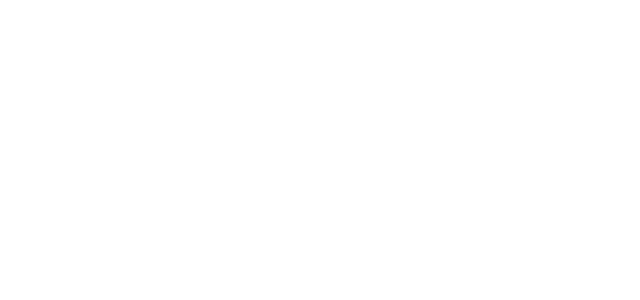
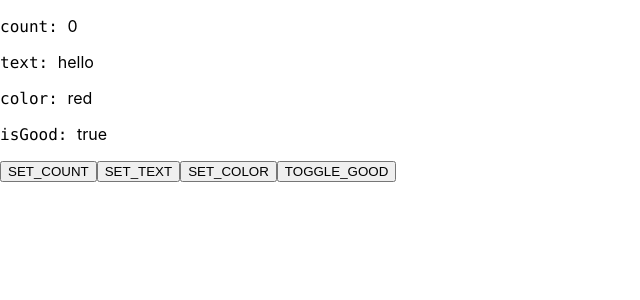
Before and after one commit to holland29/frontend-230620, a React (Create React App) app in the folder react-lecture/: page /reducerSample in a window 1280 px wide. Before the commit this address had no page. Shown: the top 300 px of the page, without its empty margins (0-640 px from the left). Built offline with nearby package versions, Linux system fonts and the light colour scheme.

Commit message:
20230718

```diff
--- a/react-lecture/src/App.tsx
+++ b/react-lecture/src/App.tsx
@@ -2,12 +2,27 @@
 import './App.css';
 import { Route, Routes } from "react-router-dom";
 import Array from './views/Array/Execute';
+import Greeting from './views/Greeting/Greeting';
+import Counter from './views/Counter';
+import MyForm from './views/MyForm';
+import ReducerSample from './views/ReducerSample';
 
 function App() {
+  const onClick = () => {
+    console.log("클릭 동작 실행 성공");
+  }
+
+  const onSubmit = (form: { name: string, description: string}) => {
+    console.log(form);
+  }
   return (
     <>
     <Routes>
       <Route path='/array' element={<Array />}/>
+      <Route path='/greeting' element={<Greeting name='Seungah' onClick={onClick} />}/>
+      <Route path='/counter' element={<Counter />}/>
+      <Route path='/form' element={<MyForm onSubmit={onSubmit} />}/>
+      <Route path='/reducerSample' element={<ReducerSample />}/>
     </Routes>
     </>
   );
--- /dev/null
+++ b/react-lecture/src/views/Counter/index.tsx
@@ -0,0 +1,49 @@
+import React, { useReducer, useState } from 'react'
+
+type Information = {
+    name: string,
+    description: string
+};
+
+type Action = { type: 'INCREASE'} | { type: 'DECREASE'};
+
+function reducer(state: number, action: Action): number {
+  switch (action.type) {
+    case 'INCREASE':
+      return state + 1;
+    case 'DECREASE' :
+      return state - 1;
+    default:
+      throw new Error('Unhandled action');
+  }
+}
+
+function Counter() {
+
+  // useState를 사용한 상태관리
+    // const [count, setCount] = useState<number>(0);
+    // const onIncrease = () => setCount(count + 1);
+    // const onDecrease = () => setCount(count - 1);
+
+  // useReducer를 사용한 상태관리
+  const [count, dispatch] = useReducer(reducer, 0);
+  // dispatch: 상태와 상태를 변경하는 함수
+  // useReducer의 첫번째 매개변수는 reducer 함수
+  // useReducer의 두번째 매개변수는 초기 상태
+  const onIncrease = () => dispatch({type: 'INCREASE'});
+  const onDecrease = () => dispatch({type: 'DECREASE'});
+
+    const [info, setInfo] = useState<Information | null>(null);
+
+  return (
+    <>
+        <h1>{count}</h1>
+        <div>
+            <button onClick={onIncrease}> + 1 </button>
+            <button onClick={onDecrease}> - 1 </button>
+        </div>
+    </>
+  )
+}
+
+export default Counter
--- /dev/null
+++ b/react-lecture/src/views/Greeting/Greeting.tsx
@@ -0,0 +1,33 @@
+import { type } from 'os'
+import React from 'react'
+
+// 인터페이스 | type
+type GreetingProps = {
+    name: string;
+    mark: string;
+    optional?: string;
+    onClick: (name: string) => void; // 아무것도 리턴하지 않는다는 함수를 의미
+};
+
+// 화살표 함수
+// 매개변수 설정
+const Greeting = ({ name, mark, optional, onClick }: GreetingProps) => {
+    const handleClick = (e: any) => onClick(name);
+  return (
+    <div>
+      Hello, {name} {mark}
+      {optional && <p>{optional}</p>}
+      <div>
+        <button onClick={handleClick}>Click Me</button>
+      </div>
+    </div>
+  );
+}
+
+Greeting.defaultProps = {
+    mark: '!'
+};
+
+export default Greeting
+
+// Hello, Seungah
--- /dev/null
+++ b/react-lecture/src/views/MyForm/index.tsx
@@ -0,0 +1,45 @@
+import React, { useState } from 'react'
+
+type MyFormProps = {
+    onSubmit: (form: {
+        name: string,
+        description: string
+    }) => void;
+}
+
+function MyForm({ onSubmit} : MyFormProps) {
+    const [form, setForm] = useState({
+        name: '',
+        description: ''
+    });
+
+    const { name, description} = form;
+
+    const onChange = (e: React.ChangeEvent<HTMLInputElement>) => {
+        const { name, value } = e.target;
+        setForm({
+            ...form,
+            [name]: value
+        });
+    };
+
+    const handleSubmit = (e: React.FormEvent<HTMLFormElement>) => {
+        e.preventDefault();
+        onSubmit(form);
+        setForm({
+            name: '',
+            description: ''
+        }); // 초기화
+    };
+  return (
+    <>
+        <form onSubmit={handleSubmit}>
+            <input type="text" name='name' value={name} onChange={onChange}/>
+            <input type="text" name='description' value={description} onChange={onChange}/>
+            <button type='submit'>등록</button>
+        </form>
+    </>
+  )
+}
+
+export default MyForm
--- /dev/null
+++ b/react-lecture/src/views/ReducerSample/index.tsx
@@ -0,0 +1,82 @@
+import React, { useReducer } from 'react';
+
+type Color = 'red' | 'orange' | 'yellow';
+
+type State = {
+  count: number;
+  text: string;
+  color: Color;
+  isGood: boolean;
+};
+
+type Action =
+  | { type: 'SET_COUNT'; count: number }
+  | { type: 'SET_TEXT'; text: string }
+  | { type: 'SET_COLOR'; color: Color }
+  | { type: 'TOGGLE_GOOD' };
+
+function reducer(state: State, action: Action): State {
+  switch (action.type) {
+    case 'SET_COUNT':
+      return {
+        ...state,
+        count: action.count // count가 자동완성되며, number 타입인걸 알 수 있습니다.
+      };
+    case 'SET_TEXT':
+      return {
+        ...state,
+        text: action.text // text가 자동완성되며, string 타입인걸 알 수 있습니다.
+      };
+    case 'SET_COLOR':
+      return {
+        ...state,
+        color: action.color // color 가 자동완성되며 color 가 Color 타입인걸 알 수 있습니다.
+      };
+    case 'TOGGLE_GOOD':
+      return {
+        ...state,
+        isGood: !state.isGood
+      };
+    default:
+      throw new Error('Unhandled action');
+  }
+}
+
+function ReducerSample() {
+  const [state, dispatch] = useReducer(reducer, {
+    count: 0,
+    text: 'hello',
+    color: 'red',
+    isGood: true
+  });
+
+  const setCount = () => dispatch({ type: 'SET_COUNT', count: 5 }); // count 를 넣지 않으면 에러발생
+  const setText = () => dispatch({ type: 'SET_TEXT', text: 'bye' }); // text 를 넣지 않으면 에러 발생
+  const setColor = () => dispatch({ type: 'SET_COLOR', color: 'orange' }); // orange 를 넣지 않으면 에러 발생
+  const toggleGood = () => dispatch({ type: 'TOGGLE_GOOD' });
+
+  return (
+    <div>
+      <p>
+        <code>count: </code> {state.count}
+      </p>
+      <p>
+        <code>text: </code> {state.text}
+      </p>
+      <p>
+        <code>color: </code> {state.color}
+      </p>
+      <p>
+        <code>isGood: </code> {state.isGood ? 'true' : 'false'}
+      </p>
+      <div>
+        <button onClick={setCount}>SET_COUNT</button>
+        <button onClick={setText}>SET_TEXT</button>
+        <button onClick={setColor}>SET_COLOR</button>
+        <button onClick={toggleGood}>TOGGLE_GOOD</button>
+      </div>
+    </div>
+  );
+}
+
+export default ReducerSample;
--- a/react-lecture/tsconfig.json
+++ b/react-lecture/tsconfig.json
@@ -18,7 +18,7 @@
     "resolveJsonModule": true,
     "isolatedModules": true,
     "noEmit": true,
-    "jsx": "react-jsx"
+    "jsx": "react"
   },
   "include": [
     "src"
```
